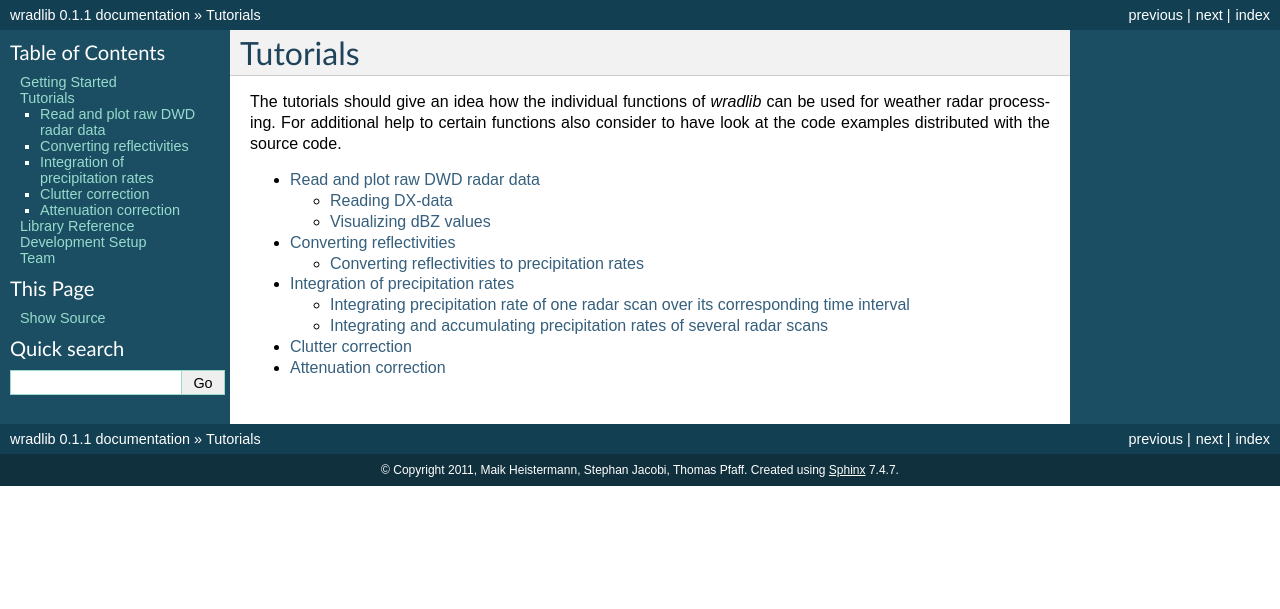
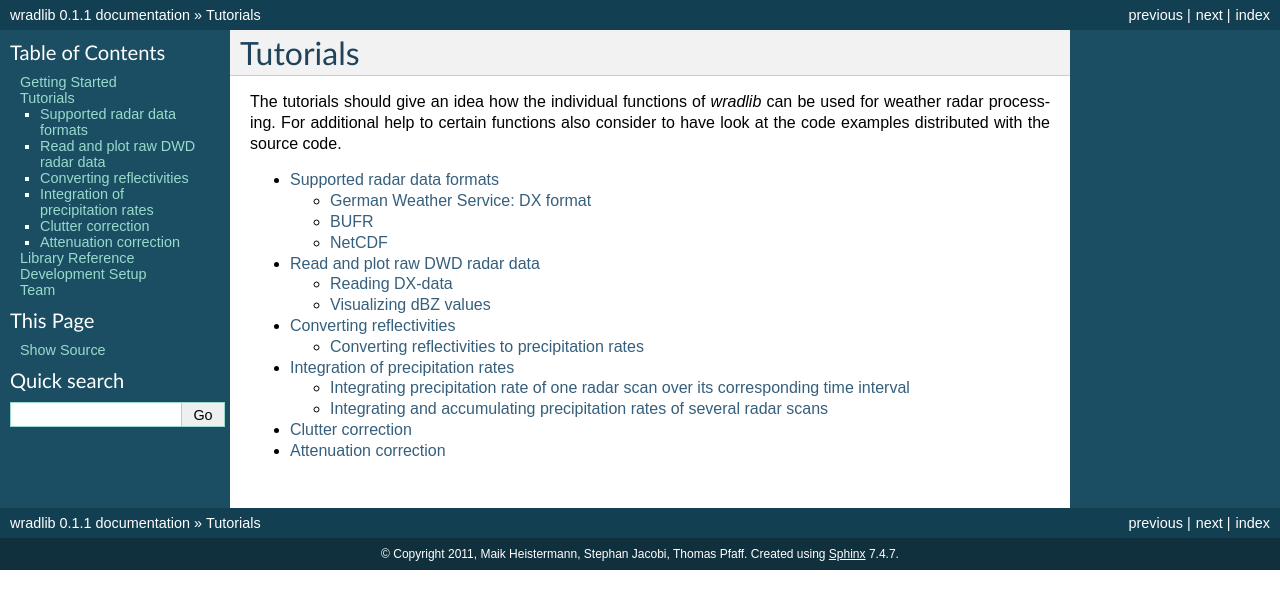
Before and after one commit to wradlib/wradlib-docs, a Sphinx documentation site: the page built from source/tutorials.rst, in a window 1280 px wide. Shown: the top 609 px of the page. Built offline with Sphinx 7.4.7, drawn with Linux system fonts in a browser that asks for light colours; formulas are drawn with MathJax 3; some of the changed lines change nothing that is shown.

Commit message:
DOC: added more documentation to the BUFR module. Added a tutorial about supported weather radar data formats (not yet complete).

```diff
--- /dev/null
+++ b/source/tutorial_supported_formats.rst
@@ -0,0 +1,44 @@
+****************************
+Supported radar data formats
+****************************
+
+This tutorial provides an overview of the data formats currently supported by wradlib. We seek to continuously enhance the range of supported formats, so this document is only a snapshot. If you need a specific file format to be supported by wradlib, please `raise an issue <https://bitbucket.org/wradlib/wradlib/issues/new>`_ of type *enhancement*. You can provide support by adding documents which help to decode the format, e.g. format reference documents or software code in other languages for decoding the format.
+
+At the moment, *supported format* means that the radar format can be read and further processed by wradlib. Normally, wradlib will return an array of data values and dictionaries of metadata - if the file contains any. At the moment, *wradlib does not support encoding to any specific file formats!* This might change in the future, however, it is not a priority. However, you can use the Python netCDF4 or h5py packages to encode the resultws of your analysis to standard self-describing file formats such as netCDF or hdf5. If you have Python(x,y) installed on your machine, these packages are readiliy available to you.
+
+In the following, we will provide an overview of file formats which can be currently read by wradlib. Reading weather radar files is done via the :doc:`io` module. There you will find a complete function reference. So normally, you will start by::
+
+   import wradlib.io as io
+
+
+German Weather Service: DX format
+---------------------------------
+The German Weather Service uses the DX file format to encode local radar sweeps. DX data are in polar coordinates. The naming convention is as follows: *raa00-dx_<location-id>-<YYMMDDHHMM>-<location-abreviation>---bin or raa00-dx_<location-id>-<YYYYMMDDHHMM>-<location-abreviation>---bin*.
+:doc:`tutorial_reading_dx` provides an extensive introduction into working with DX data. For now, we would just like to know how to read the data::
+
+   data, metadata = io.readDX("mydrive:/path/to/my/file/filename")
+
+Here, data is a two dimensional array of shape (number of azimuth angles, number of range gates). This means that the number of rows of the array corresponds to the number of azimuth angles of the radar sweep while the number of columns corresponds to the number of range gates per ray.
+
+
+BUFR
+----
+The Binary Universal Form for the Representation of meteorological data (BUFR) is a binary data format maintained by the World Meteorological Organization (WMO). The BUFR format was adopted by the OPERA program for the representation of weather radar data. This module provides a wrapper around the OPERA BUFR software, currently only for decoding BUFR files. If you intend to work with BUFR data, we recommend reading `OPERA's BUFR software documentation <http://www.knmi.nl/opera/bufr/doc/bufr_sw_desc.pdf>`_. Please note that the way the BUFR software is wrapped has to be considered very preliminary. Due to yet unsolved problems with the BUFR software API, wradlib simply calls the executable for BUFR deoding (decbufr) and read and parses corresponding the file output. This is of course inefficient from a computational perpective. we hope to come up with a new solution in the near future. However, the wradlib BUFR interface is plain simple::
+
+   descnames, descvals, data = io.read_BUFR("mydrive:/path/to/my/file/filename")
+
+Basically, a BUFR file consists of a set of *descriptors* which contain all the relevant metadata and a data section. The *descriptors* are identified as a tuple of three integers. The meaning of these tupels is described in the BUFR tables which come with the software. There are generic BUFR tables provided by the WMO, but it is also possible to define so called *local tables* - which was done by the OPERA consortium for the purpose of radar data representation.
+
+:doc:`wradlib.io.read_BUFR` returns a three element tuple. The first element is a dictionary which relates the *descriptor identifiers* to comprehensible *descriptor names*. The second element is a dictionary which relates the *descriptor names* to *descriptor values*. E.g. if the *descriptor identifier* was (0, 30, 21), the *descriptor name* would be 'Number of pixels per row' and the *descriptor value* could be an integer which actually specifies the number of rows of a grid. The third element of the return tuple is the actual data array. It is a multi-dimensional numpy array of which the shape depends on the descriptor specifications (mostly it will be 2-dimensional).
+
+**Gotchas**: At the moment, the BUFR implementation in wradlib has the potential to give you some trouble. It has only been tested on Windows 7 under Python 2.6, yet. The key is that the BUFR software has to be successfully compiled in the course of wradlib installation (via *python setup.py install*). Compilation requires *gcc* and *make*. Both is pre-installed on most Linux machines, and can be installed on Windows using the `MinGW compiler suite <http://www.mingw.org/wiki/Getting_Started>`_. **If you are using Python(x,y)**, gcc and make should already be available on your machine! You can check this by opening a console window and typing ``gcc --version`` and ``mingw32-make --version``. For **Linux**, the makefile is available and we hope that the installation process works. But we never tested it! Please give us your feedback how it works under Linux by sending an e-mail to wradlib-users@googlegroups.com or by `raising an issue <https://bitbucket.org/wradlib/wradlib/issues/new>`_.
+
+
+NetCDF
+------
+The NetCDF format also claims to be self-describing. However, as for all such formats, the developers of netCDF also admit that "[...] the mere use of netCDF is not sufficient to make data self-describing and meaningful to both humans and machines [...]". The program that reads the data needs to know about the expected content. Different radar operators or data distributors will use different naming conventions and data hierarchies. Even though Python provides a decent netCDF library (netcdf4), wradlib will need to provide different interfaces to netCDF files offered by different distributors.
+
+**NetCDF files exported by the EDGE software**
+EDGE is a commercial software for radar control and data analysis provided by the Entreprise Electronics Corporation. It allows for netCDF data export. The resulting files can be read by::
+
+   data, metadata = read_EDGE_netcdf("mydrive:/path/to/my/file/filename")
--- a/source/tutorials.rst
+++ b/source/tutorials.rst
@@ -8,6 +8,7 @@
 .. toctree::
    :maxdepth: 2
 
+   tutorial_supported_formats
    tutorial_reading_dx
    tutorial_conversion
    tutorial_accumulation
```
